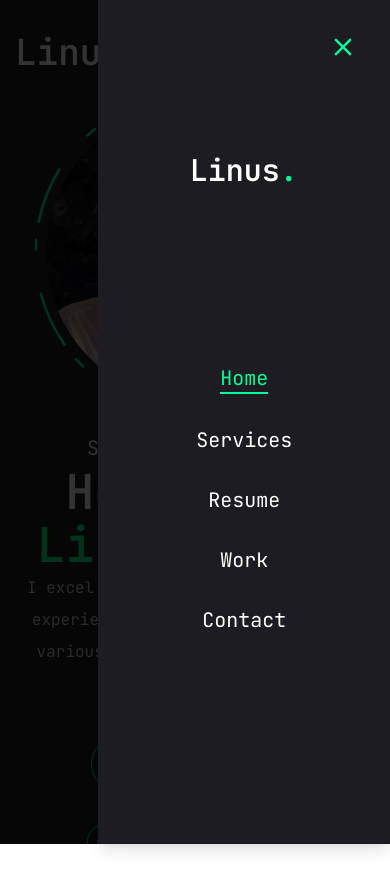
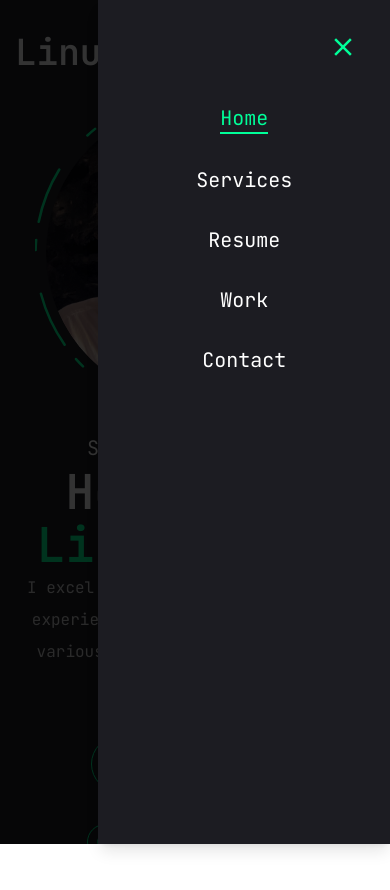
Before and after one commit to LinusSharp/Portfolio-Website, a Next.js app: page / in a window 390 px wide. Both pictures are taken after a click on the button 359 px from the left and 52 px from the top of the page. Built offline with nearby package versions, Linux system fonts and the light colour scheme.

Commit message:
feat: fixed padding

```diff
--- a/components/MobileNav.jsx
+++ b/components/MobileNav.jsx
@@ -38,15 +38,15 @@
       </SheetTrigger>
       <SheetContent className="flex flex-col">
         {/*logo*/}
-        <div className="mt-32 mb-40 text-center text-2xl">
+        {/*<div className="mt-32 mb-40 text-center text-2xl">
           <Link href="/">
             <h1 className="text-3xl font-semibold">
               Linus<span className="text-accent">.</span>
             </h1>
           </Link>
-        </div>
+        </div>*/}
         {/*nav*/}
-        <nav className="flex flex-col justify-center items-center gap-8">
+        <nav className="flex flex-col justify-center items-center gap-8 pt-20">
           {links.map((link, index) => {
             return (
               <Link
```
